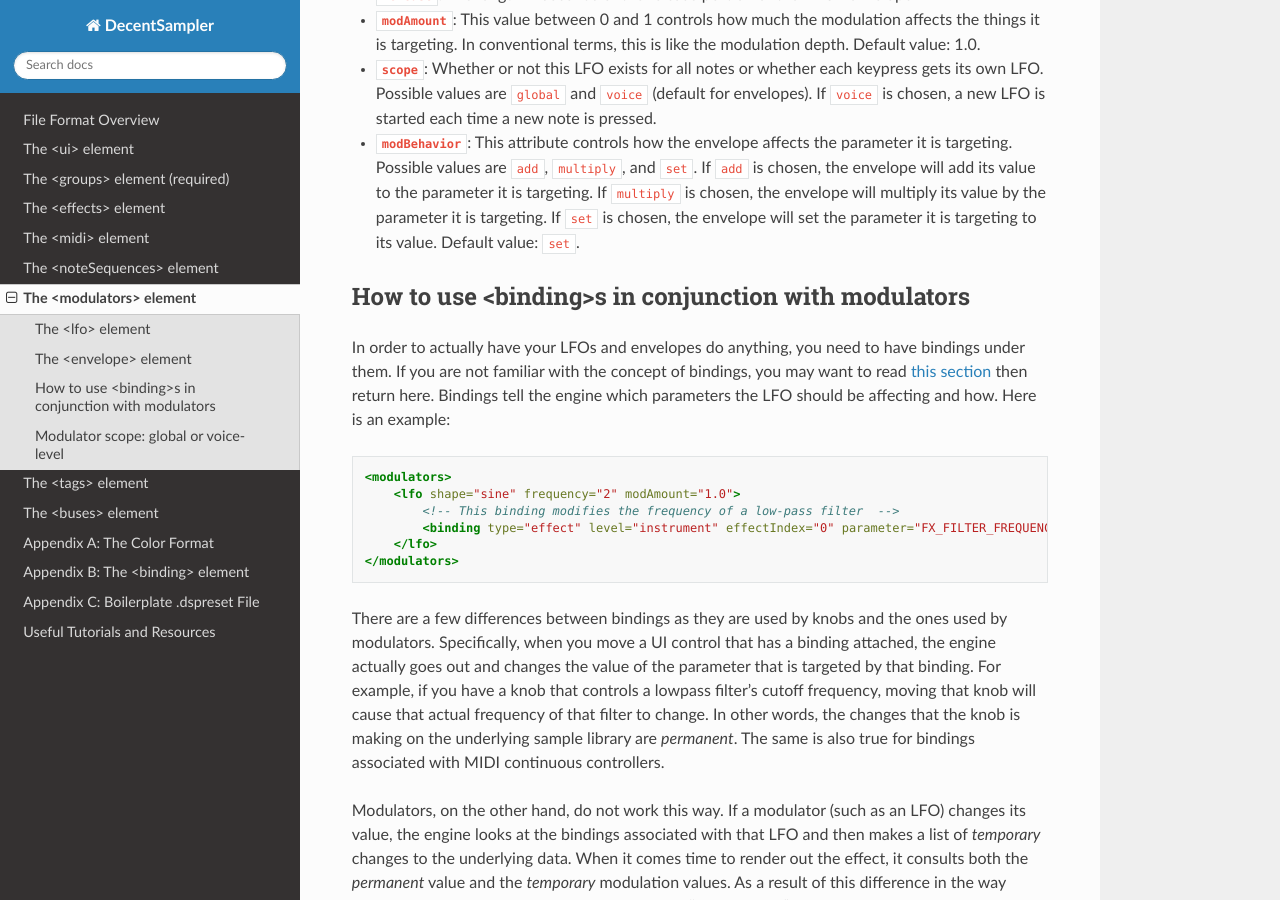
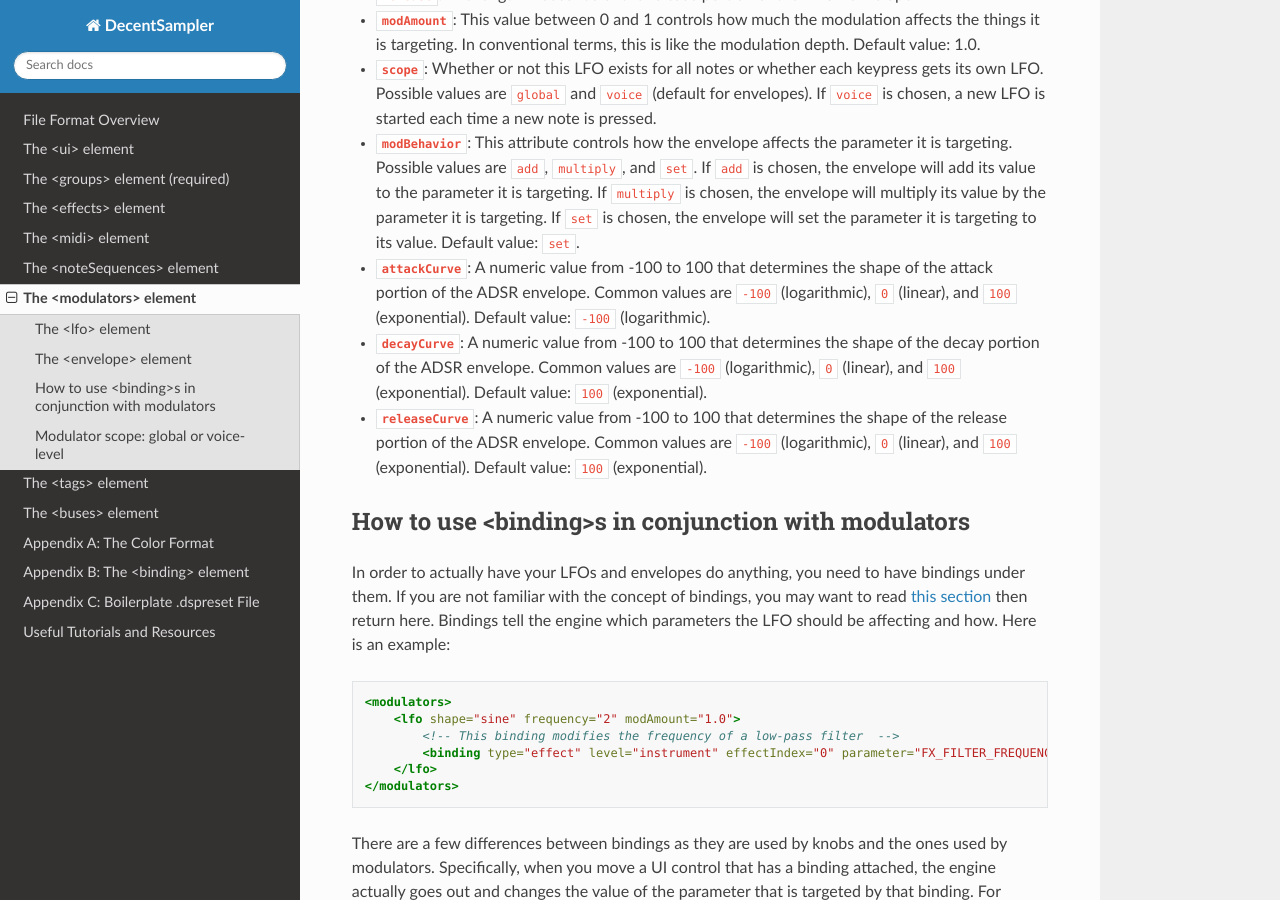
Before and after one commit to DecentSamples/DecentSampler-Developers-Guide, a Sphinx documentation site: the page built from docs/source/the-modulators-element.md, in a window 1280 px wide and 900 px high, scrolled down 1381 px. Built offline with Sphinx 7.4.7 and the Read the Docs theme 3.1.0, drawn with Linux system fonts in a browser that asks for light colours.

Commit message:
Documented the attackCurve, decayCurve, and releaseCurve parameters for the <envelope> element.

```diff
--- a/docs/source/the-modulators-element.md
+++ b/docs/source/the-modulators-element.md
@@ -43,6 +43,9 @@ This element has the following attributes:
 - **`modAmount`**: This value between 0 and 1 controls how much the  modulation affects the things it is targeting. In conventional terms, this is like the modulation depth. Default value: 1.0.
 - **`scope`**: Whether or not this LFO exists for all notes or whether each keypress gets its own LFO. Possible values are `global` and `voice` (default for envelopes). If `voice` is chosen, a new LFO is started each time a new note is pressed.
 - **`modBehavior`**: This attribute controls how the envelope affects the parameter it is targeting. Possible values are `add`, `multiply`, and `set`. If `add` is chosen, the envelope will add its value to the parameter it is targeting. If `multiply` is chosen, the envelope will multiply its value by the parameter it is targeting. If `set` is chosen, the envelope will set the parameter it is targeting to its value. Default value: `set`.
+- **`attackCurve`**: A numeric value from -100 to 100 that determines the shape of the attack portion of the ADSR envelope. Common values are `-100` (logarithmic), `0` (linear), and `100` (exponential). Default value: `-100` (logarithmic).
+- **`decayCurve`**: A numeric value from -100 to 100 that determines the shape of the decay portion of the ADSR envelope. Common values are `-100` (logarithmic), `0` (linear), and `100` (exponential). Default value: `100` (exponential).
+- **`releaseCurve`**: A numeric value from -100 to 100 that determines the shape of the release portion of the ADSR envelope. Common values are `-100` (logarithmic), `0` (linear), and `100` (exponential). Default value: `100` (exponential).
 
 ## How to use &lt;binding&gt;s in conjunction with modulators
 
```
